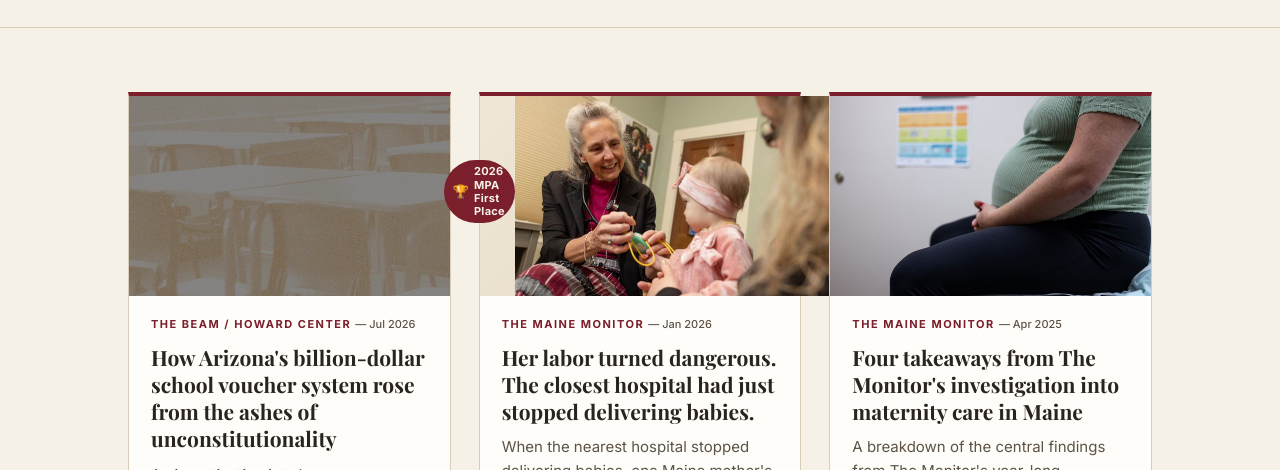
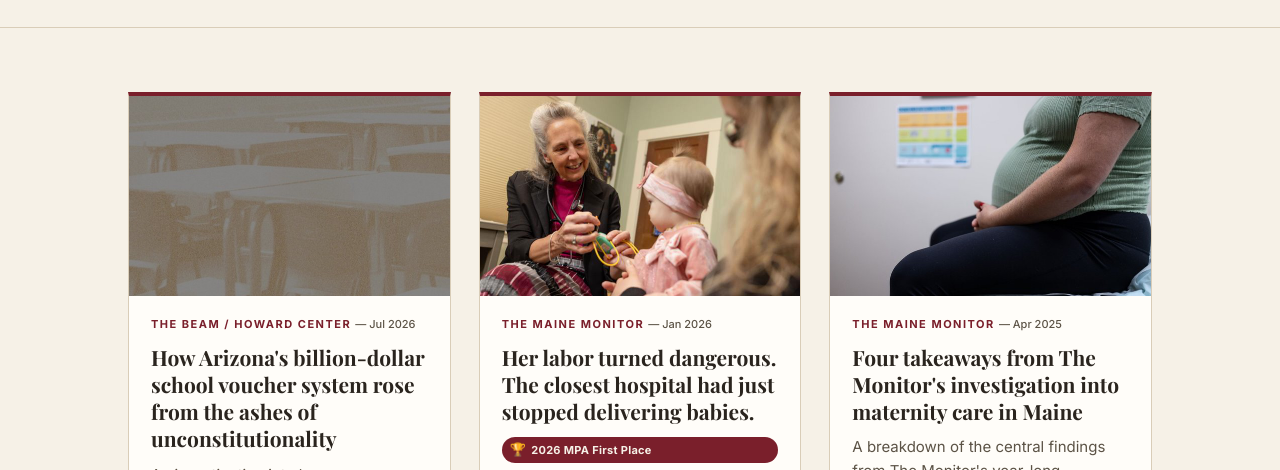
Before and after one commit to Emily-Hedegard/portfolio, a plain HTML site: page investigations.html in a window 1280 px wide. Shown: the part 330-800 px from the top of the page. Drawn offline with nearby package versions, Linux system fonts and the light colour scheme; a web font is replaced by a local one.

Commit message:
Move award badge off photo into card text

```diff
--- a/investigations.html
+++ b/investigations.html
@@ -53,10 +53,11 @@
       </article>
 
       <article class="story-card">
-        <div class="card-thumb"><span class="award-badge" title="Maine Press Association — First Place, Health Story (Daily/Weekend)"><span class="trophy">🏆</span> 2026 MPA First Place</span><img src="images/thumb-labor-dangerous.jpg" alt="An elderly doctor examines a newborn baby"></div>
+        <div class="card-thumb"><img src="images/thumb-labor-dangerous.jpg" alt="An elderly doctor examines a newborn baby"></div>
         <div class="card-body">
           <div class="card-outlet">The Maine Monitor <span class="date">— Jan 2026</span></div>
           <h3 class="card-headline">Her labor turned dangerous. The closest hospital had just stopped delivering babies.</h3>
+          <span class="award-badge" title="Maine Press Association — First Place, Health Story (Daily/Weekend)"><span class="trophy">🏆</span> 2026 MPA First Place</span>
           <p class="card-dek">When the nearest hospital stopped delivering babies, one Maine mother's routine birth became a high-stakes drive against the clock — a firsthand look at the human cost of rural maternity care closures.</p>
           <a class="read-link" href="https://themainemonitor.org/her-labor-turned-dangerous/" target="_blank" rel="noopener">Read Story —</a>
         </div>
```
